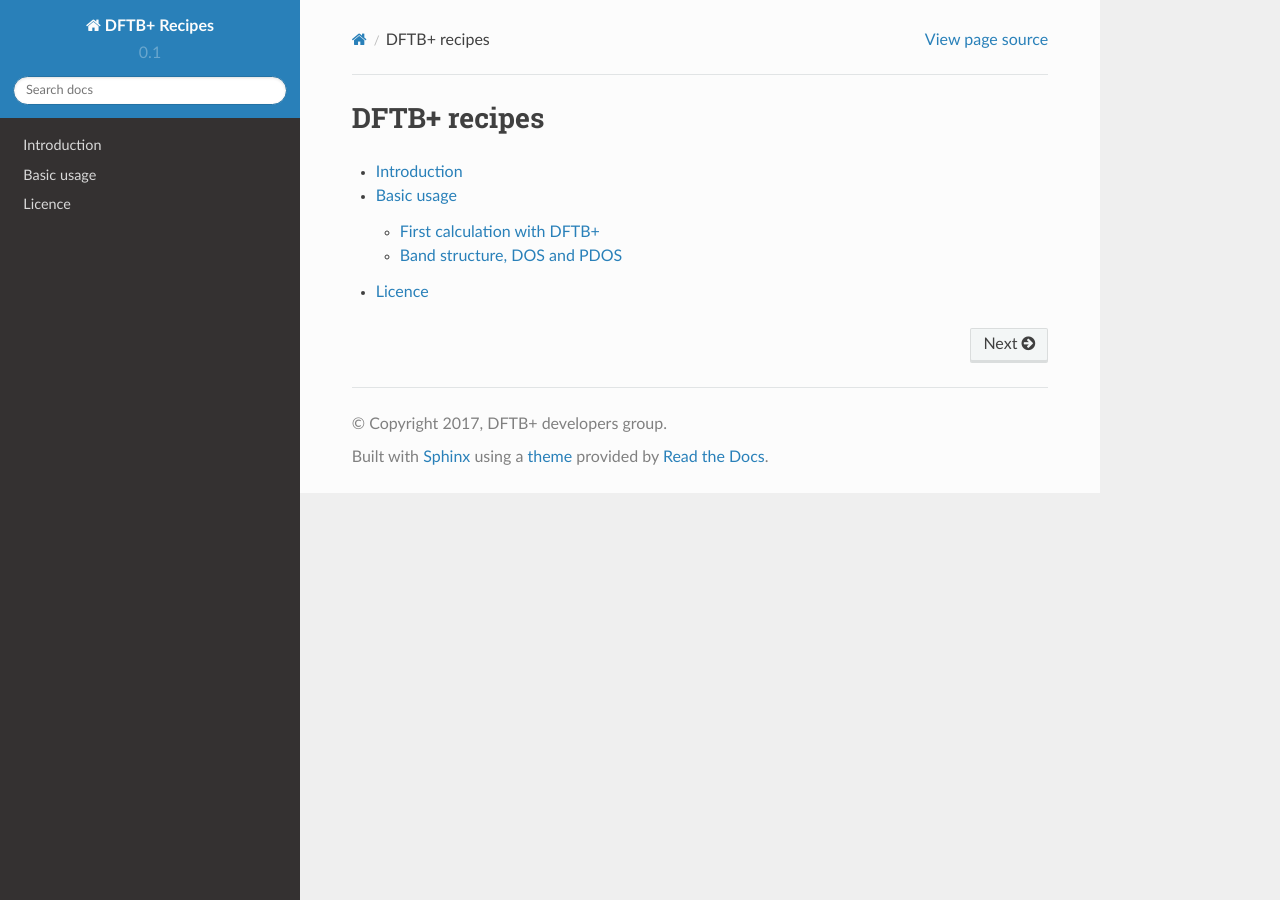
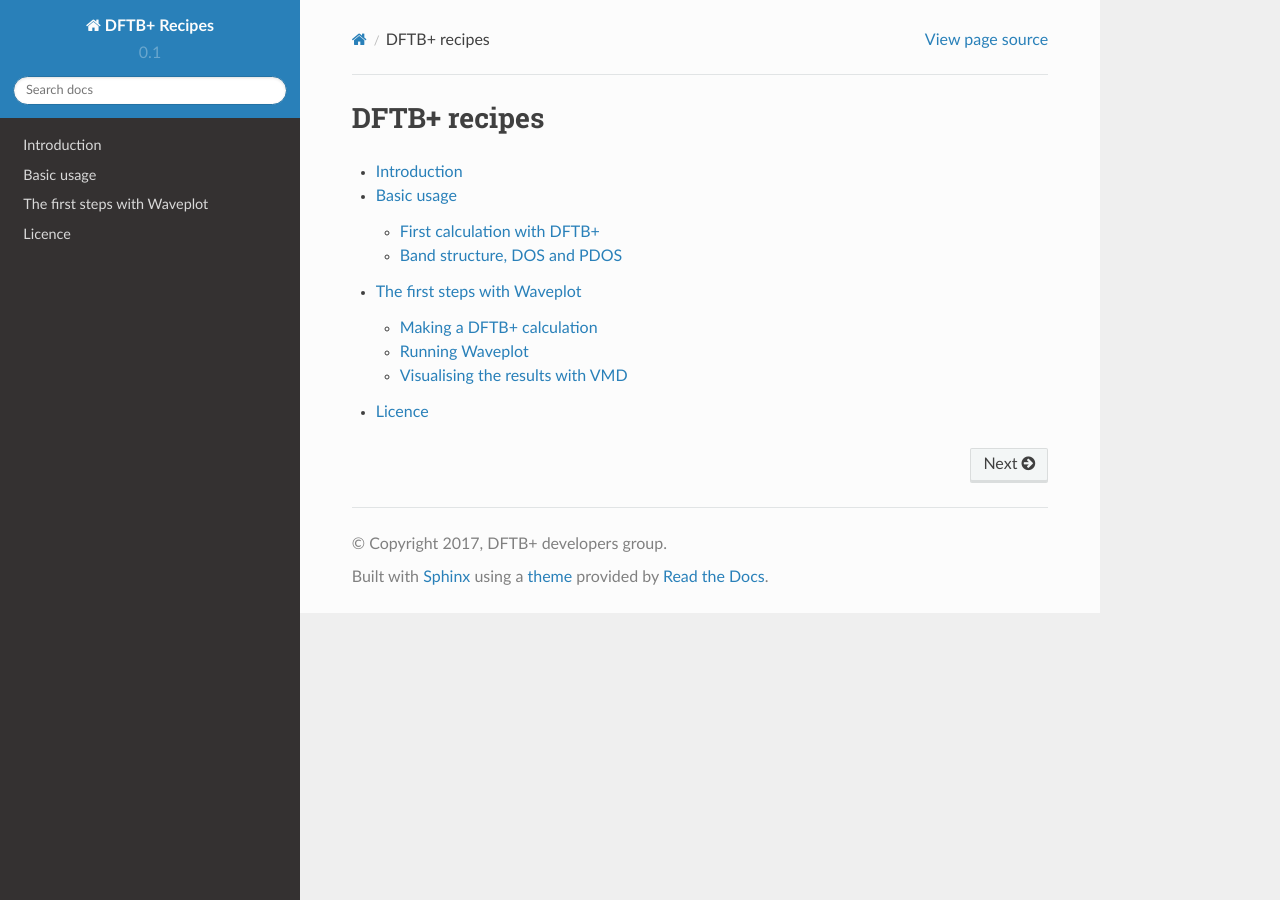
Before and after one commit to dftbplus/recipes, a Sphinx documentation site: the page built from docs/index.rst, in a window 1280 px wide. Built offline with Sphinx 7.4.7 and the Read the Docs theme 2.0.0, drawn with Linux system fonts in a browser that asks for light colours; some of the changed lines change nothing that is shown.

Commit message:
Add Waveplot howto

```diff
--- a/docs/conf.py
+++ b/docs/conf.py
@@ -78,6 +78,13 @@
 
 # If true, `todo` and `todoList` produce output, else they produce nothing.
 todo_include_todos = False
+
+# Figures are enumerated and can be reference by the :numref: directive
+numfig = True
+
+numfig_format = {
+    'figure': 'Figure %s'
+}
 
 
 # -- Options for HTML output ----------------------------------------------
--- a/docs/index.rst
+++ b/docs/index.rst
@@ -7,4 +7,5 @@
 
    introduction.rst
    basics/index.rst
+   waveplot.rst
    licence.rst
--- /dev/null
+++ b/docs/waveplot.rst
@@ -0,0 +1,336 @@
+*****************************
+The first steps with Waveplot
+*****************************
+
+Making a DFTB+ calculation
+==========================
+
+In order to plot the charge distribution or the orbitals in a certain
+system, you have to execute a DFTB+ calculation for this system
+first. The calculation must be executed as usual, you just have to
+make sure, that the options ``WriteDetailedXML`` and
+``WriteEigenvectors`` are turned on.
+
+Below you see the input for the H2O molecule, where the geometry is
+optimised by DFTB+::
+
+  Geometry = GenFormat {
+  3  C
+   O H
+       1    1    0.00000000000E+00  -0.10000000000E+01   0.00000000000E+00
+       2    2    0.00000000000E+00   0.00000000000E+00   0.78306400000E+00
+       3    2    0.00000000000E+00   0.00000000000E+00  -0.78306400000E+00
+  }
+
+  Driver = ConjugateGradient {
+    MovedAtoms = 1:-1
+    MaxForceComponent = 1.0e-4
+    MaxSteps = 100
+    OutputPrefix = "geom.out"
+  }
+
+  Hamiltonian = DFTB {
+    SCC = Yes
+    SCCTolerance = 1.0e-5
+    SlaterKosterFiles = Type2FileNames {
+      Prefix = "./"
+      Separator = "-"
+      Suffix = ".skf"
+    }
+    MaxAngularMomentum = {
+      O = "p"
+      H = "s"
+    }
+    Filling = Fermi {
+      Temperature [Kelvin] = 0.0
+    }
+  }
+
+  Options = {
+    WriteDetailedXML = Yes
+    WriteEigenvectors = Yes
+  }
+
+  ParserOptions = {
+    ParserVersion = 4
+  }
+
+Running DFTB+ for this input, you should obtain the usual results, and
+additionaly the files ``detailed.xml`` and ``eigenvec.bin``. Former contains
+some information about the calculated system, latter contains the obtained
+eigenvectors in binary format. Both files are needed by waveplot.
+
+
+Running Waveplot
+================
+
+Now, you have to decide, what kind of charge distributions, wavefunctions etc.
+to plot. In the current example, we will plot the total charge distribution of
+the water molecule, the charge distribution (wavefunction squared) for the
+highest occupied molecular orbital (HOMO), the wave function for the HOMO, and
+the total charge difference, which tells us, how the chemical bonding between
+the atoms modified the total charge distribution compared to the superpositions
+of neutral atomic densities.
+
+Input
+-----
+
+The appropriate waveplot input (``waveplot_in.hsd``) could look like the
+following::
+
+  # General options
+
+  Options = {
+    TotalChargeDensity = Yes             # Total density be plotted?
+    TotalChargeDifference = Yes          # Total density difference plotted?
+    ChargeDensity = Yes                  # Charge density for each state?
+    RealComponent = Yes                  # Plot real component of the wavefunction
+    PlottedSpins = { 1 -1 }
+    PlottedLevels = { 4 }                # Levels to plot
+    PlottedRegion =  OptimalCuboid {}    # Region to plot
+
+    NrOfPoints = { 50 50 50 }            # Number of grid points in each direction
+    NrOfCachedGrids = -1                 # Nr of cached grids (speeds up things)
+    Verbose = Yes                        # Wanna see a lot of messages?
+  }
+
+  DetailedXML = "detailed.xml"           # File containing the detailed xml output
+                                         # of DFTB+
+  EigenvecBin = "eigenvec.bin"           # File cointaining the binary eigenvecs
+
+
+  # Definition of the basis
+  Basis = {
+    Resolution = 0.01
+    # Including mio-0-1.hsd. (If you use a set, which depends on other sets,
+    # the wfc.*.hsd files for each required set must be included in a similar
+    # way.)
+    <<+ "wfc.mio-0-1.hsd"
+  }
+
+
+Some notes to the input:
+
+* Option ``TotalChargeDensity`` controls the plotting of the total charge
+  density. If turned on, the file ``wp-abs2.cube`` is created.
+
+* Option ``TotalChargeDifference`` instructs Waveplot to plot the difference
+  between the actual total charge density and the density you would obtain by
+  summing up the densities of the neutral atoms.
+
+* Option ``ChargeDensity`` tells the code, that the charge distribution for some
+  orbitals (specified later) should be plotted. Similarly, ``RealComponent``
+  instructs Waveplot to create cube files for the real part of the one-electron
+  wavefunctions for the specified orbitals. (For non-periodic systems the
+  wavefunctions are real.)
+
+* Options ``PlottedSpins``, ``PlottedLevels`` (for periodic systems also
+  ``PlottedKPoints``) controls the levels (orbitals) to plot.  In the current
+  example we are plotting level 4 (is the HOMO of the water molecule) for all
+  available spins. Since the DFTB+ calculation was spin unpolarised, we obtain
+  only one plot for the HOMO in file ``wp-1-1-4-abs2.cube`` (1-1-4 in the file
+  name indicates first K-point, first spin, 4th level).
+
+* The region to plot is selected with the option ``PlottedRegion``. Instead of
+  specifying the box origin and box dimensions by hand, Waveplot can be
+  instructed by using the ``OptimalCuboid`` method to take the smallest cuboid,
+  which contains all the atoms and enough space around them, so that the
+  wavefunctions are not leaking out of it. (For details and other options for
+  ``PlottedRegion`` please consult the manual.)  The selected region in the
+  example is sampled by a mesh of 50 by 50 by
+  50.  (``NrOfPoints``)
+
+* The basis defintion (``Basis``) is made by including the file containing the
+  approrpiate wave function coefficient definitions.  You must make sure that
+  you use the file for the same set, which you used during your DFTB+
+  calculation. Here, the ``mio-0-1`` set was using for calculating the H2O
+  molecule, and therefore the file ``wfc.mio-0-1.hsd`` is included.
+
+  You can download the wavefuntion coefficients for all published sets
+  from the Waveplot website.
+
+
+Output
+------
+
+::
+
+  ================================================================================
+       WAVEPLOT  0.2
+  ================================================================================
+
+  Interpreting input file 'waveplot_in.hsd'
+  --------------------------------------------------------------------------------
+  WARNING!
+  -> The following 3 node(s) had been ignored by the parser:
+  (1)
+  Path: waveplot/Basis/C
+  Line: 1-33 (File: wfc.mio-0-1.hsd)
+  (2)
+  Path: waveplot/Basis/N
+  Line: 52-84 (File: wfc.mio-0-1.hsd)
+  (3)
+  Path: waveplot/Basis/S
+  Line: 120-170 (File: wfc.mio-0-1.hsd)
+
+  Processed input written as HSD to 'waveplot_pin.hsd'
+  Processed input written as XML to 'waveplot_pin.xml'
+  --------------------------------------------------------------------------------
+
+  Doing initialisation
+
+  Starting main program
+
+  Origin
+    -5.00000 -6.35306 -6.47114
+  Box
+    10.00000 0.00000 0.00000
+    0.00000 11.08472 0.00000
+    0.00000 0.00000 12.94228
+  Spatial resolution [1/Bohr]:
+    5.00000 4.51071 3.86331
+
+  Total charge of atomic densities:    7.981973
+
+
+   Spin KPoint  State  Action        Norm   W. Occup.
+      1      1      1    read
+      1      1      2    read
+      1      1      3    read
+      1      1      4    read
+
+  Calculating grid
+
+      1      1      1    calc    0.996855    2.000000
+      1      1      2    calc    1.003895    2.000000
+      1      1      3    calc    0.998346    2.000000
+      1      1      4    calc    1.000053    2.000000
+  File 'wp-1-1-4-abs2.cube' written
+  File 'wp-1-1-4-real.cube' written
+  File 'wp-abs2.cube' written
+
+  Total charge:    7.998297
+
+  File 'wp-abs2diff.cube' written
+
+  ================================================================================
+
+Some notes on the output:
+
+* The warnings about unprocessed nodes appears, because the included file
+  ``wfc.mio-0-1.hsd`` contained also wave function coefficients for some
+  elements (C, N, S), which were are not present in the calculated system, so
+  that those definitions were ignored.
+
+* The ``Total charge of atomic densities`` tells you the amount of charge found
+  in the selected region, if atomic densities are superposed. This number should
+  be approximately equal to the number of electrons in your system (here 8).
+  There could be two reasons for a substantial deviation. Either the grid is not
+  dense enough (option ``NrOfPoints``) or the box for the plotted region is too
+  small or misplaced (``PlottedRegion``).
+
+* The output files for the individual levels (charge density, real part,
+  imaginary part) follow the naming convention 'wp-KPOINT-SPN-LEVEL-TYPE.cube'.
+
+  The total charge and the total charge difference are stored in the files
+  'wp-abs2.cube' and 'wp-abs2diff.cube', respectively.
+
+
+Visualising the results with VMD
+================================
+
+The molecular visualisation tool VMD can be used to visualise the data created
+by Waveplot. Also, any other tool being able to parse the Gaussian cube file
+format is appropriate. (The pictures presented here were generated using VMD
+1.8.6.)
+
+
+Total charge distribution
+-------------------------
+
+The cube file containing the total charge distribution ``wp-abs2.cube`` can be
+read by using the ``File|New Molecule`` menu. VMD should automatically
+recognise, that the file has the Gaussian cube format. After successful loading,
+the VMD screen shows the sceleton of the molecule.
+
+In order to visualise the charge distribution, the graphical representation of
+the molecule has to be changed. This can be achieved by using the
+``Graphics|Representations...`` submenu. The sceleton representation can be
+turned to a CPK represenation (using balls and stick) by selecting CPK for the
+``Drawing method`` in the ``Graphical Representations`` dialog box. Then one
+should create an additional representation (``Create Rep``) and change the
+drawing method for it to be ``Isosurface``. The type of isosurface (``Draw``)
+should be changed from ``Points`` to ``Solid Surface`` and instead of
+``Box+Isosurface`` only ``Isosurface`` should be selected.  Then, by tuning the
+``Isovalue`` one can select the isosurface to be plotted.
+:numref:`fig_waveplot_h2odensity` was created using 0.100. (Display background
+color had been set to white using the ``Graphics|Colors`` menu.)
+
+  .. _fig_waveplot_h2odensity:
+  .. figure:: /_figures/waveplot/h2o-density.png
+     :align: center
+     :alt: H2O density
+
+     Total charge density for the H2O molecule, created by Waveplot, visualised
+     by VMD.
+
+
+
+Charge distribution difference
+------------------------------
+
+The charge distribution difference can be plotted in a similar way as the total
+charge. One has to load the file ``wp-abs2diff.cube``. One should then, however,
+make not one, but two additional graphical representations of the type
+``Isosurface``. One of them should have positive isovalue, the other one a
+negative one. The different isosurfaces can be colored in a different way by
+using ``ColorID`` as coloring method and choosing different color values for the
+different representations.
+
+:numref:`fig_waveplot_h2odensdiff` demonstrates this for the water
+molecule. Negative net charges were colored red, positive net charges blue. One
+can clearly see, that there is a significant charge transfer from the hydrogens
+to the oxygen (lone pair on the oxygen).
+
+ .. _fig_waveplot_h2odensdiff:
+ .. figure:: /_figures/waveplot/h2o-densitydiff.png
+     :align: center
+     :alt: H2O density difference
+
+     Charge density difference (total density minus sum of atomic densities) for
+     the H2O molecule, as created by Waveplot and visualised by VMD.
+
+
+Molecular orbitals
+------------------
+
+The plotting of molecular orbitals can be, depending which property is plotted,
+done in the same way as the total charge distribution or the total charge
+difference. If the charge density (probability distribution) of an orbital is
+plotted, the data contains only positive values, therefore only one isosurface
+representation is necessary (like for the charge distribution). If the real (or
+for periodic systems also the imaginary part) of the wavefunction is to be
+plotted, two isosurface representations are needed, one for the positive and one
+for the negative values (like for the charge difference).
+
+:numref:`fig_waveplot_h2ohomoabs2` shows the distribution of the electron
+(wavefunction squared) for the HOMO, while :numref:`fig_waveplot_h2ohomoreal`
+shows the HOMO wavefunction itself (blue - positive, red - negative). You can
+easily recognise the p-type of the HOMO, positive on one side, negative on the
+other side, a node plane in the middle.
+
+  .. _fig_waveplot_h2ohomoabs2:
+  .. figure:: /_figures/waveplot/h2o-homo-abs2.png
+     :align: center
+     :alt: H2O homo density
+
+     Highest occupied molecular orbital of a water molecule (wavefunction
+     square)
+
+  .. _fig_waveplot_h2ohomoreal:
+  .. figure:: /_figures/waveplot/h2o-homo-real.png
+     :align: center
+     :alt: H2O homo real
+
+     Highest occupied molecular orbital of a water molecule (real part of the
+     wavefunction).
```
Also changed, not shown: docs/_figures/waveplot/h2o-density.png (added), docs/_figures/waveplot/h2o-densitydiff.png (added), docs/_figures/waveplot/h2o-homo-abs2.png (added), docs/_figures/waveplot/h2o-homo-real.png (added).
